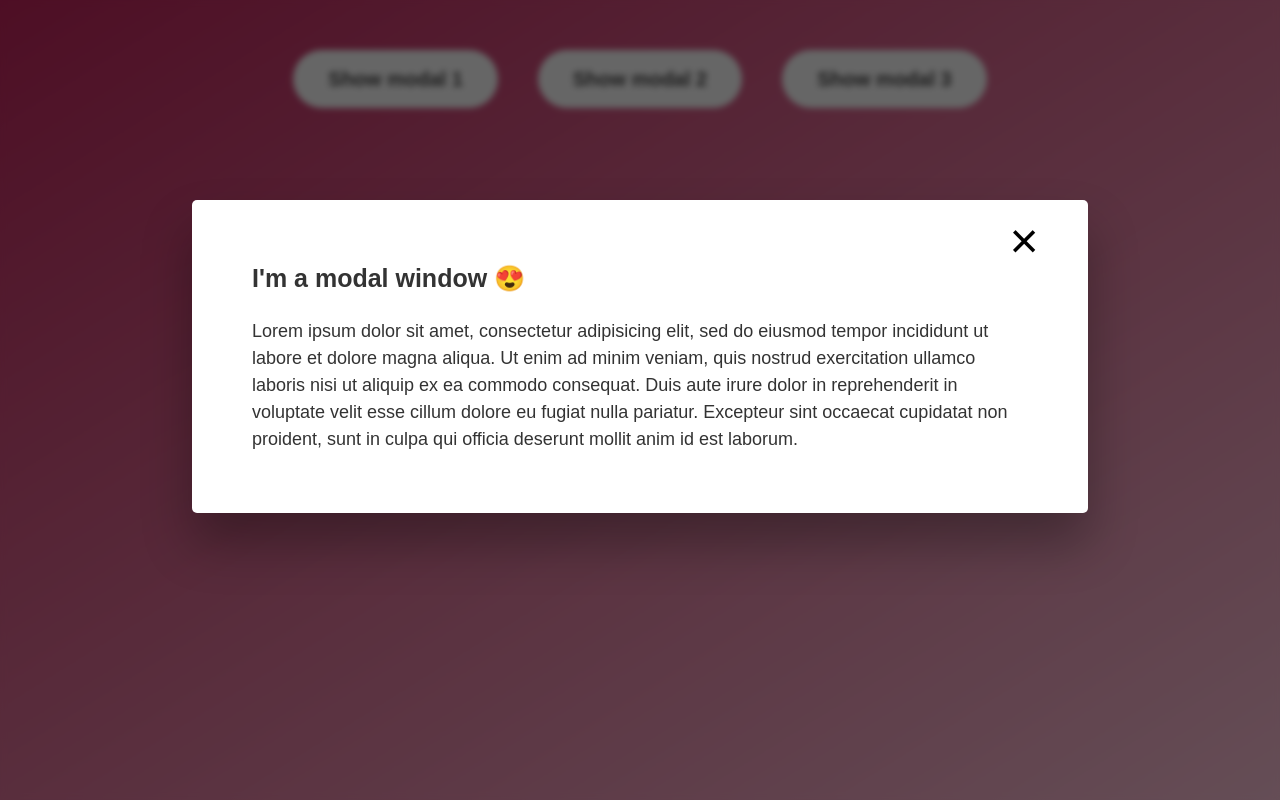
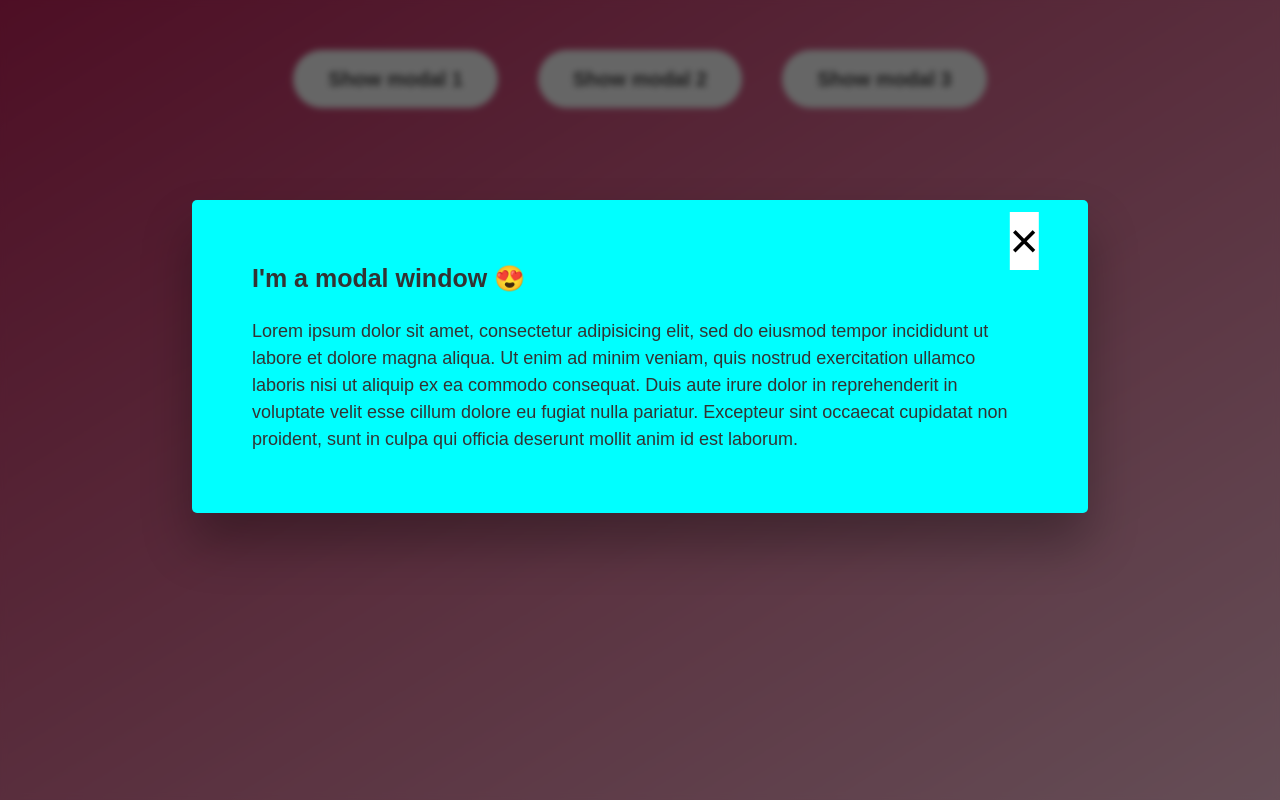
Before and after one commit to Niamask/javaScript-project, a plain HTML site: page model-window/index.html in a window 1280 px wide. Both pictures are taken after a click on the button "Show modal 1". Drawn offline with Linux system fonts and the light colour scheme.

Commit message:
little update

```diff
--- a/model-window/index.html
+++ b/model-window/index.html
@@ -83,6 +83,10 @@
         backdrop-filter: blur(3px);
         z-index: 5;
       }
+
+      .col {
+        background-color: aqua;
+      }
     </style>
   </head>
   <body>
@@ -90,7 +94,7 @@
     <button class="show-modal">Show modal 2</button>
     <button class="show-modal">Show modal 3</button>
 
-    <div class="model hidden">
+    <div class="model hidden col">
       <button class="close-model">&times;</button>
       <h1>I'm a modal window 😍</h1>
       <p>
--- a/model-window/script.js
+++ b/model-window/script.js
@@ -4,6 +4,9 @@ const btn = document.querySelectorAll(".show-modal");
 const overlay = document.querySelector(".overlay");
 const model = document.querySelector(".model");
 const modelClose = document.querySelector(".close-model");
+
+// model.classList.remove("col");
+// btn.classList.add("col");
 
 function openModal() {
   // model.style.display = "block";
@@ -18,6 +21,7 @@ function closeModal() {
   // overlay.style.display = "none";
   model.classList.add("hidden");
   overlay.classList.add("hidden");
+  // btn.classList.add("col");
 }
 
 // console.log(btn.length);
```
